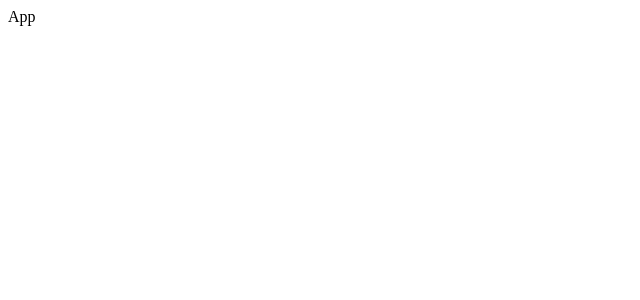
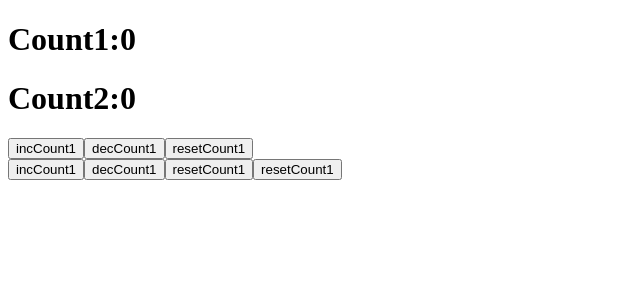
Before and after one commit to DemchyshynV/june-2023-React, a JavaScript app: page / in a window 1280 px wide. Shown: the top 300 px of the page, without its empty margins (0-640 px from the left). Built offline with nearby package versions, Linux system fonts and the light colour scheme.

Commit message:
lesson7_part1

```diff
--- a/package.json
+++ b/package.json
@@ -8,7 +8,9 @@
     "@testing-library/user-event": "^13.5.0",
     "react": "^18.2.0",
     "react-dom": "^18.2.0",
-    "react-scripts": "5.0.1"
+    "react-scripts": "5.0.1",
+    "@reduxjs/toolkit": "^1.9.7",
+    "react-redux": "^8.1.3"
   },
   "scripts": {
     "start": "react-scripts start",
--- a/src/App.js
+++ b/src/App.js
@@ -1,7 +1,13 @@
+import {Header} from "./components/Header";
+import {ComponentOne} from "./components/ComponentOne";
+import {ConponentTwo} from "./components/ConponentTwo";
+
 const App = () => {
     return (
         <div>
-            App
+            <Header/>
+            <ComponentOne/>
+            <ConponentTwo/>
         </div>
     );
 };
--- /dev/null
+++ b/src/components/ComponentOne.js
@@ -0,0 +1,16 @@
+import {useDispatch} from "react-redux";
+import {counter1Actions} from "../redux/slices/counterSlice";
+
+const ComponentOne = () => {
+    const dispatch = useDispatch();
+
+    return (
+        <div>
+            <button onClick={()=>dispatch(counter1Actions.inc())}>incCount1</button>
+            <button onClick={()=>dispatch(counter1Actions.dec())}>decCount1</button>
+            <button onClick={()=>dispatch(counter1Actions.reset())}>resetCount1</button>
+        </div>
+    );
+};
+
+export {ComponentOne};
--- /dev/null
+++ b/src/components/ConponentTwo.js
@@ -0,0 +1,17 @@
+import {counter1Actions} from "../redux/slices/counterSlice";
+import {useDispatch} from "react-redux";
+import {counter2Actions} from "../redux/slices/counter2Slice";
+
+const ConponentTwo = () => {
+    const dispatch = useDispatch();
+    return (
+        <div>
+            <button onClick={()=>dispatch(counter2Actions.inc())}>incCount1</button>
+            <button onClick={()=>dispatch(counter2Actions.dec())}>decCount1</button>
+            <button onClick={()=>dispatch(counter2Actions.reset(555))}>resetCount1</button>
+            <button onClick={()=>dispatch(counter2Actions.run(()=>console.log('Hello')))}>resetCount1</button>
+        </div>
+    );
+};
+
+export {ConponentTwo};
--- /dev/null
+++ b/src/components/Header.js
@@ -0,0 +1,15 @@
+import {useSelector} from "react-redux";
+import {store} from "../redux/store";
+
+const Header = () => {
+    const {count1} = useSelector(state => state.counter1);
+    const {count2} = useSelector(state => state.counter2);
+    return (
+        <div>
+            <h1>Count1:{count1}</h1>
+            <h1>Count2:{count2}</h1>
+        </div>
+    );
+};
+
+export {Header};
--- a/src/index.js
+++ b/src/index.js
@@ -1,8 +1,12 @@
 import ReactDOM from 'react-dom/client';
 
 import {App} from './App';
+import {Provider} from "react-redux";
+import {store} from "./redux/store";
 
 const root = ReactDOM.createRoot(document.getElementById('root'));
 root.render(
-    <App/>
+    <Provider store={store}>
+        <App/>
+    </Provider>
 );
--- /dev/null
+++ b/src/redux/slices/counter2Slice.js
@@ -0,0 +1,34 @@
+import {createSlice} from "@reduxjs/toolkit";
+
+let initialState = {
+    count2: 0,
+};
+const counter2Slice = createSlice({
+    name: 'counter2Slice',
+    initialState,
+    reducers: {
+        inc: state => {
+            state.count2 += 1
+        },
+        dec: state => {
+            state.count2 -= 1
+        },
+        reset: (state, action) => {
+            state.count2 = action.payload
+        },
+        run:(state, action)=>{
+            action.payload()
+        }
+    }
+});
+
+const {reducer: counter2Reducer, actions} = counter2Slice;
+
+const counter2Actions = {
+   ...actions
+}
+
+export {
+    counter2Actions,
+    counter2Reducer
+}
--- /dev/null
+++ b/src/redux/slices/counterSlice.js
@@ -0,0 +1,30 @@
+import {createSlice} from "@reduxjs/toolkit";
+
+const initialState = {
+    count1: 0
+};
+const counter1Slice = createSlice({
+    name: 'counter1Slice',
+    initialState,
+    reducers: {
+        inc: state => {
+            state.count1 += 1
+        },
+        dec: state => {
+            state.count1 -= 1
+        },
+        reset: state => {
+            state.count1 = 0
+        }
+    }
+});
+
+const {reducer: counter1Reducer, actions: {inc, dec, reset}} = counter1Slice;
+
+const counter1Actions = {
+    inc, dec, reset
+}
+export {
+    counter1Reducer,
+    counter1Actions
+}
--- /dev/null
+++ b/src/redux/store.js
@@ -0,0 +1,14 @@
+import {configureStore} from "@reduxjs/toolkit";
+import {counter1Reducer} from "./slices/counterSlice";
+import {counter2Reducer} from "./slices/counter2Slice";
+
+const store = configureStore({
+    reducer: {
+        counter1: counter1Reducer,
+        counter2: counter2Reducer
+    }
+});
+
+export {
+    store
+}
```
